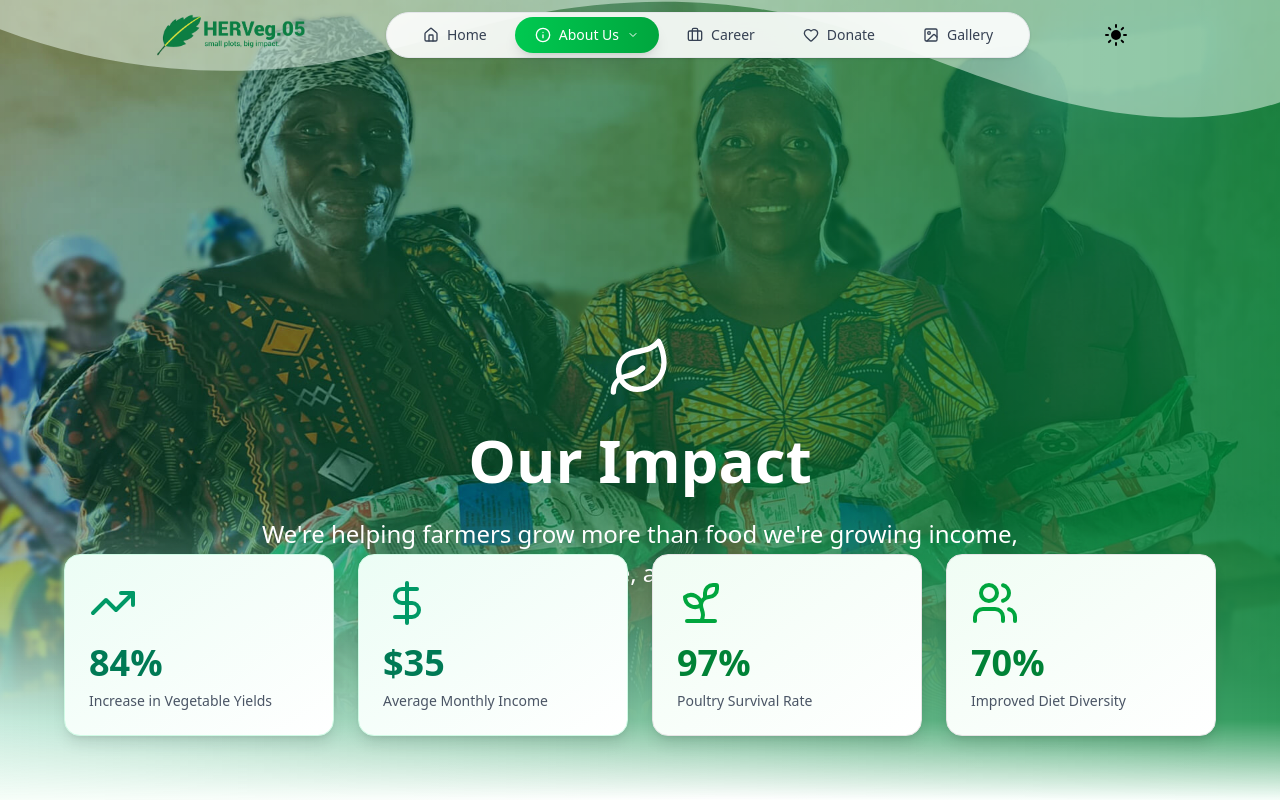
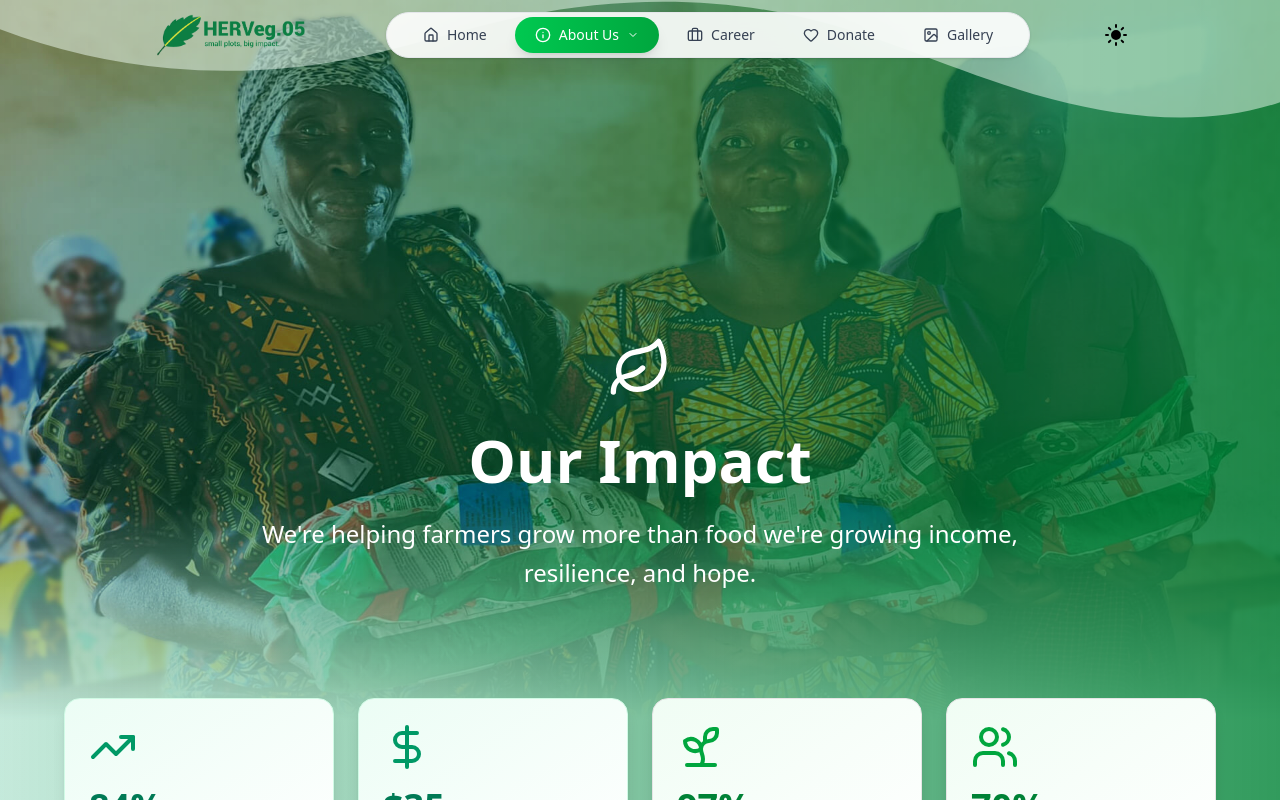
Before and after one commit to Mhando-Z/HervegWeb, a Next.js app: page /aboutus/ourimpact in a window 1280 px wide. Shown: the top 800 px of the page. Built offline with nearby package versions, Linux system fonts and the light colour scheme; a web font is replaced by a local one.

Commit message:
phase One

```diff
--- a/src/app/aboutus/ourimpact/page.jsx
+++ b/src/app/aboutus/ourimpact/page.jsx
@@ -78,7 +78,7 @@ const ImpactPage = () => {
   return (
     <div className="min-h-screen bg-linear-to-br from-green-50 via-white to-emerald-50">
       {/* Hero Section */}
-      <div className="min-h-screen md:relative">
+      <div className="min-h-screen md:relative pb-40 md:pb-56">
         <Image
           src={farmerImage}
           alt="Farmer working in field"
```
